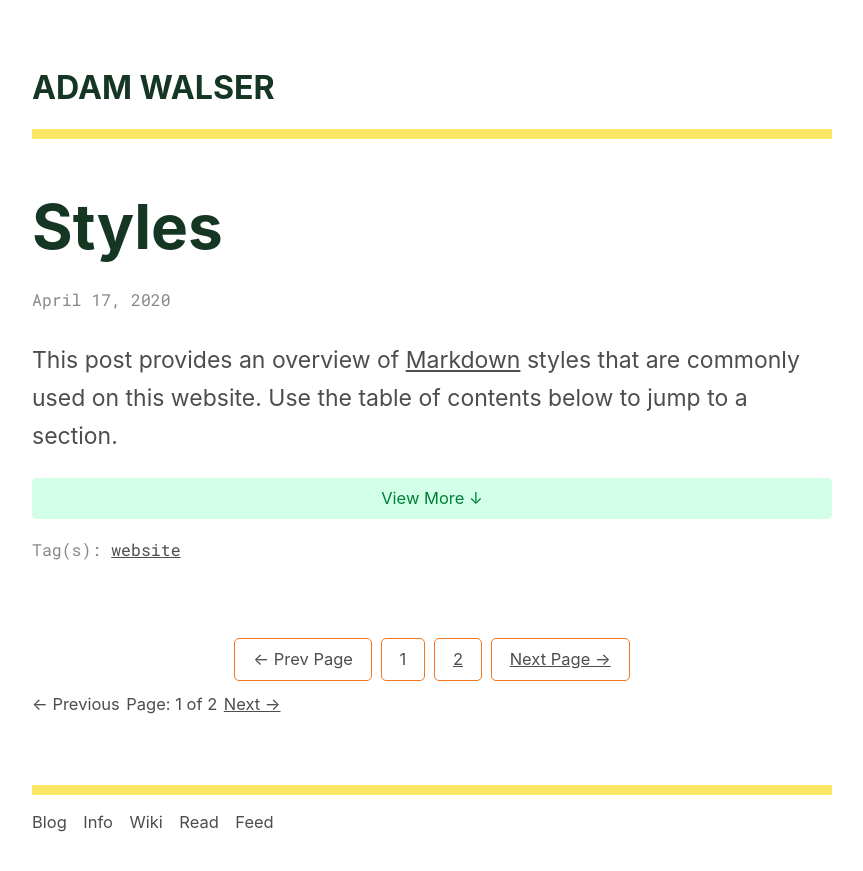
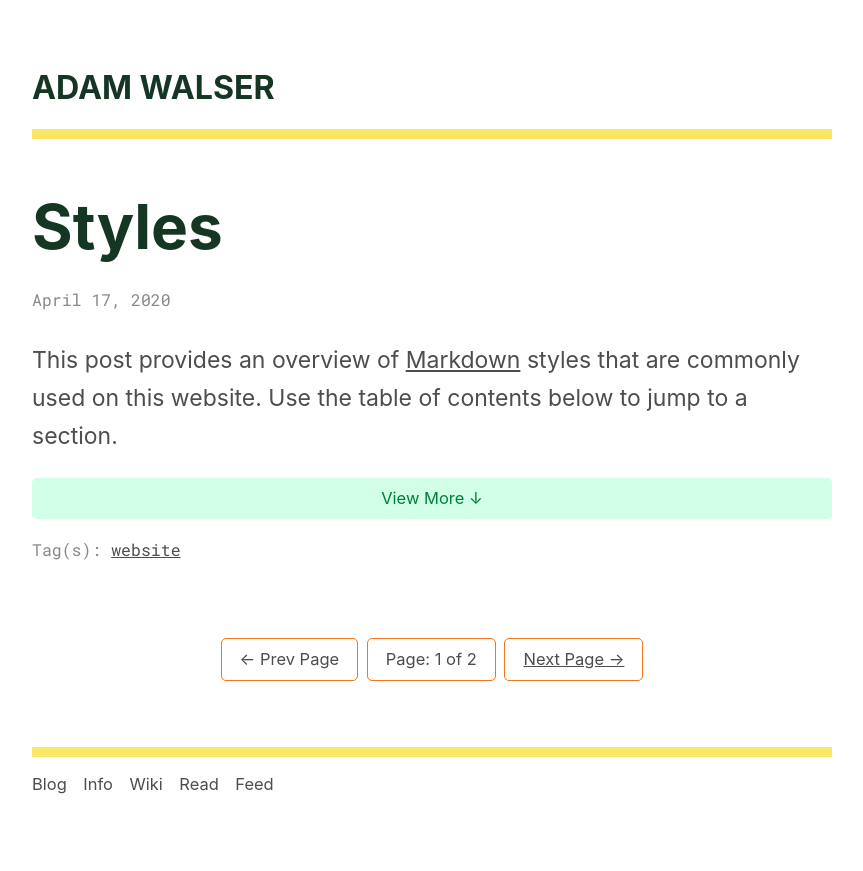
Before and after one commit to ajpwalser/ajpwalser.github.io, a Jekyll site: the page built from index.html, in a window 1280 px wide. Shown: the top 871 px of the page, without its empty margins (208-1071 px from the left). Built offline with Jekyll 4.4.1, drawn with Linux system fonts in a browser that asks for light colours; some web fonts are replaced; the list of posts is cut into pages by our own code.

Commit message:
Update index.html

```diff
--- a/index.html
+++ b/index.html
@@ -40,35 +40,12 @@ description: Personal blog of Adam Walser.
    {% else %}
    <span>← Prev Page</span>
    {% endif %}
-   {% for page in (1..paginator.total_pages) %}
-   {% if page == paginator.page %}
-   <span class="ajpwalser">{{ page }}</span>
-   {% elsif page == 1 %}
-   <a href="/">{{ page }}</a>
-   {% else %}
-   <a href="{{ site.paginate_path | prepend: site.baseurl | replace: '//', '/' | replace: ':num', page }}">{{ page }}</a>
-   {% endif %}
-   {% endfor %}
+   <span>Page: {{ paginator.page }} of {{ paginator.total_pages }}</span>
    {% if paginator.next_page %}
    <a href="{{ paginator.next_page_path | prepend: site.baseurl | replace: '//', '/' }}">Next Page →</a>
    {% else %}
    <span>Next Page →</span>
    {% endif %}
 </div>
-
-      {% if paginator.previous_page %}
-    <a href="{{ site.baseurl }}{{ paginator.previous_page_path }}" class="pagination  pagination--previous">&larr; Previous</a>
-  {% else %}
-    <span class="pagination  pagination--previous">&larr; Previous</span>
-  {% endif %}
-
-  <span class="pagination  pagination--counter">Page: {{ paginator.page }} of {{ paginator.total_pages }}</span>
-
-  {% if paginator.next_page %}
-    <a href="{{ site.baseurl }}{{ paginator.next_page_path }}" class="pagination  pagination--next">Next &rarr;</a>
-  {% else %}
-    <span class="pagination  pagination--next">Next &rarr;</span>
-  {% endif %}
-
 <div class="spacer"></div>
 {% endif %}
```
